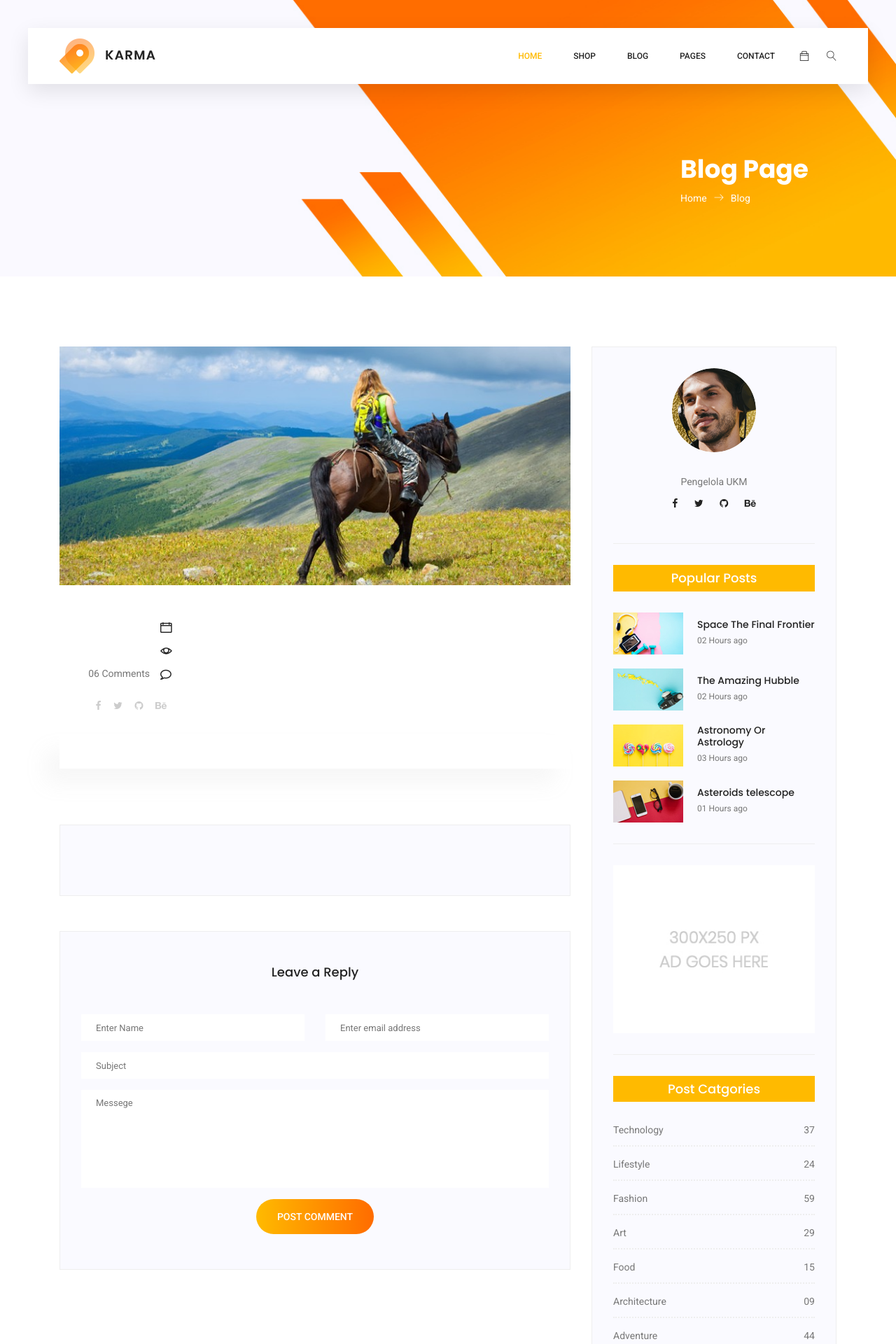
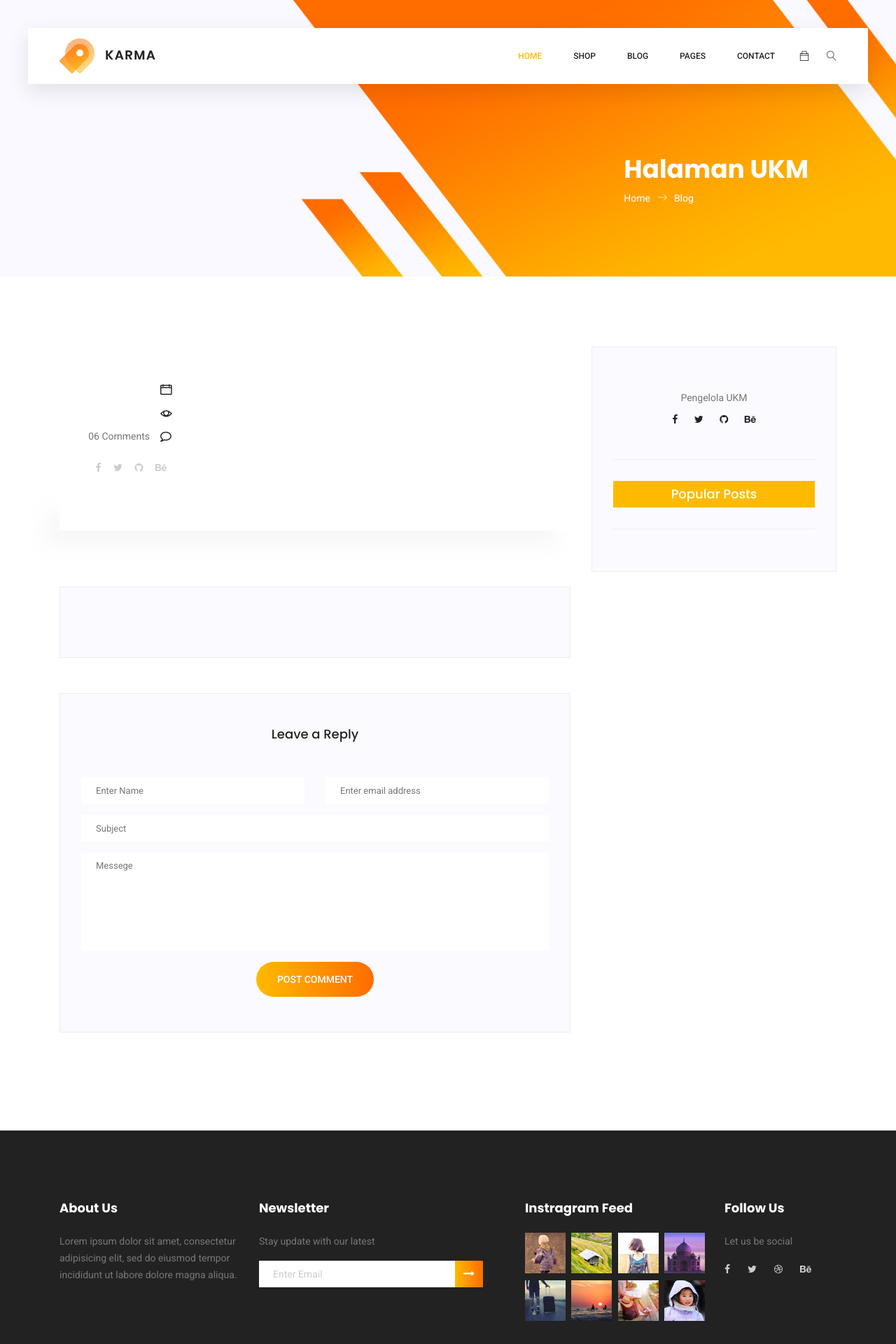
Before and after one commit to alfaben12/Ukm-District, a CodeIgniter app: a page that uses application/modules/ukms/views/detail.php in a window 1280 px wide. Shown: the top 1920 px of the page at 70% size. Run offline with CodeIgniter, Linux system fonts and the light colour scheme; data that the repository does not hold is empty; some libraries are stand-ins or nearby versions.

Commit message:
profile ukm

```diff
--- a/application/modules/ukms/controllers/Ukms.php
+++ b/application/modules/ukms/controllers/Ukms.php
@@ -32,7 +32,7 @@ class Ukms extends MX_Controller {
         );
         $update = $this->ukm->update_table('ukm', $value, 'id', $profileUkm[0]['id']);
 
-        $productUkm = $this->ukm->fetch_table('*','ukm_product','ukm_id = "'.$profileUkm[0]['id'].'"','','','','',TRUE);
+        $productUkm = $this->ukm->fetch_table('*','ukm_product','ukm_id = "'.$profileUkm[0]['id'].'"','sold_count','desc','',5,TRUE);
         $commentUkm = $this->ukm->fetch_table('*','ukm_comment','ukm_id = "'.$profileUkm[0]['id'].'"','','','','',TRUE);
 
         $response = array(
--- a/application/modules/ukms/views/detail.php
+++ b/application/modules/ukms/views/detail.php
@@ -3,7 +3,7 @@
         <div class="container">
             <div class="breadcrumb-banner d-flex flex-wrap align-items-center justify-content-end">
                 <div class="col-first">
-                    <h1>Blog Page</h1>
+                    <h1>Halaman UKM</h1>
                     <nav class="d-flex align-items-center">
                         <a href="index.html">Home<span class="lnr lnr-arrow-right"></span></a>
                         <a href="category.html">Blog</a>
@@ -22,7 +22,6 @@
                     <div class="single-post row">
                         <div class="col-lg-12">
                             <div class="feature-img">
-                                <img class="img-fluid" src="<?= base_url() ?>assets/img/blog/feature-img1.jpg" alt="">
                             </div>
                         </div>
                         <div class="col-lg-3  col-md-3">
@@ -114,7 +113,7 @@
                 <div class="col-lg-4">
                     <div class="blog_right_sidebar">
                         <aside class="single_sidebar_widget author_widget">
-                            <img class="author_img rounded-circle" src="<?= base_url() ?>assets/img/blog/author.png" alt="">
+                            <div id="logo"></div>
                             <h4 id="h4_founder"></h4>
                             <p>Pengelola UKM</p>
                             <div class="social_icon">
@@ -128,131 +127,9 @@
                         </aside>
                         <aside class="single_sidebar_widget popular_post_widget">
                             <h3 class="widget_title">Popular Posts</h3>
-                            <div class="media post_item">
-                                <img src="<?= base_url() ?>assets/img/blog/popular-post/post1.jpg" alt="post">
-                                <div class="media-body">
-                                    <a href="blog-details.html">
-                                        <h3>Space The Final Frontier</h3>
-                                    </a>
-                                    <p>02 Hours ago</p>
-                                </div>
-                            </div>
-                            <div class="media post_item">
-                                <img src="<?= base_url() ?>assets/img/blog/popular-post/post2.jpg" alt="post">
-                                <div class="media-body">
-                                    <a href="blog-details.html">
-                                        <h3>The Amazing Hubble</h3>
-                                    </a>
-                                    <p>02 Hours ago</p>
-                                </div>
-                            </div>
-                            <div class="media post_item">
-                                <img src="<?= base_url() ?>assets/img/blog/popular-post/post3.jpg" alt="post">
-                                <div class="media-body">
-                                    <a href="blog-details.html">
-                                        <h3>Astronomy Or Astrology</h3>
-                                    </a>
-                                    <p>03 Hours ago</p>
-                                </div>
-                            </div>
-                            <div class="media post_item">
-                                <img src="<?= base_url() ?>assets/img/blog/popular-post/post4.jpg" alt="post">
-                                <div class="media-body">
-                                    <a href="blog-details.html">
-                                        <h3>Asteroids telescope</h3>
-                                    </a>
-                                    <p>01 Hours ago</p>
-                                </div>
+                            <div class="product-area">
                             </div>
                             <div class="br"></div>
-                        </aside>
-                        <aside class="single_sidebar_widget ads_widget">
-                            <a href="#"><img class="img-fluid" src="<?= base_url() ?>assets/img/blog/add.jpg" alt=""></a>
-                            <div class="br"></div>
-                        </aside>
-                        <aside class="single_sidebar_widget post_category_widget">
-                            <h4 class="widget_title">Post Catgories</h4>
-                            <ul class="list cat-list">
-                                <li>
-                                    <a href="#" class="d-flex justify-content-between">
-                                        <p>Technology</p>
-                                        <p>37</p>
-                                    </a>
-                                </li>
-                                <li>
-                                    <a href="#" class="d-flex justify-content-between">
-                                        <p>Lifestyle</p>
-                                        <p>24</p>
-                                    </a>
-                                </li>
-                                <li>
-                                    <a href="#" class="d-flex justify-content-between">
-                                        <p>Fashion</p>
-                                        <p>59</p>
-                                    </a>
-                                </li>
-                                <li>
-                                    <a href="#" class="d-flex justify-content-between">
-                                        <p>Art</p>
-                                        <p>29</p>
-                                    </a>
-                                </li>
-                                <li>
-                                    <a href="#" class="d-flex justify-content-between">
-                                        <p>Food</p>
-                                        <p>15</p>
-                                    </a>
-                                </li>
-                                <li>
-                                    <a href="#" class="d-flex justify-content-between">
-                                        <p>Architecture</p>
-                                        <p>09</p>
-                                    </a>
-                                </li>
-                                <li>
-                                    <a href="#" class="d-flex justify-content-between">
-                                        <p>Adventure</p>
-                                        <p>44</p>
-                                    </a>
-                                </li>
-                            </ul>
-                            <div class="br"></div>
-                        </aside>
-                        <aside class="single-sidebar-widget newsletter_widget">
-                            <h4 class="widget_title">Newsletter</h4>
-                            <p>
-                                Here, I focus on a range of items and features that we use in life without
-                                giving them a second thought.
-                            </p>
-                            <div class="form-group d-flex flex-row">
-                                <div class="input-group">
-                                    <div class="input-group-prepend">
-                                        <div class="input-group-text"><i class="fa fa-envelope" aria-hidden="true"></i></div>
-                                    </div>
-                                    <input type="text" class="form-control" id="inlineFormInputGroup" placeholder="Enter email"
-                                        onfocus="this.placeholder = ''" onblur="this.placeholder = 'Enter email'">
-                                </div>
-                                <a href="#" class="bbtns">Subcribe</a>
-                            </div>
-                            <p class="text-bottom">You can unsubscribe at any time</p>
-                            <div class="br"></div>
-                        </aside>
-                        <aside class="single-sidebar-widget tag_cloud_widget">
-                            <h4 class="widget_title">Tag Clouds</h4>
-                            <ul class="list">
-                                <li><a href="#">Technology</a></li>
-                                <li><a href="#">Fashion</a></li>
-                                <li><a href="#">Architecture</a></li>
-                                <li><a href="#">Fashion</a></li>
-                                <li><a href="#">Food</a></li>
-                                <li><a href="#">Technology</a></li>
-                                <li><a href="#">Lifestyle</a></li>
-                                <li><a href="#">Art</a></li>
-                                <li><a href="#">Adventure</a></li>
-                                <li><a href="#">Food</a></li>
-                                <li><a href="#">Lifestyle</a></li>
-                                <li><a href="#">Adventure</a></li>
-                            </ul>
                         </aside>
                     </div>
                 </div>
@@ -286,6 +163,12 @@
                 $("#quotes").text(response.data.profile[0]['quotes']);
                 $("#li_views").text(response.data.profile[0]['views'] + " Views");
 
+                var cover = '<img src="'+ base_url + 'files/profile/' +response.data.profile[0]['logo_cover'] +'" alt="post" width="750" height="350">';
+                $(".feature-img").append(cover).fadeIn(500);
+
+                var cover = '<img src="'+ base_url + 'files/profile/' +response.data.profile[0]['logo'] +'" class="author_img rounded-circle" alt="post" width="120" height="120">';
+                $("#logo").append(cover).fadeIn(500);
+
                 for(var j=0; j < response.data.comment.length; j++) {
                     var comment =
                         '<div class="comment-list">' +
@@ -303,6 +186,21 @@
                         '</div>';
                     $(".comments-area").append(comment).fadeIn(500);
                 }
+
+                for(var k=0; k < response.data.product.length; k++) {
+                    var product =
+                        '<div class="media post_item">'+
+                            '<img src="'+ base_url + 'files/product/' +response.data.product[k]['image'] +'" alt="post" width="100" height="60">'+
+                            '<div class="media-body">'+
+                                '<a href="blog-details.html">'+
+                                    '<h3>'+ response.data.product[k]['name'] +'</h3>'+
+                                '</a>'+
+                                '<p>Harga : '+ response.data.product[k]['price'] +'</p>'+
+                                '<p>Terjual : '+ response.data.product[k]['sold_count'] +'</p>'+
+                            '</div>'+
+                        '</div>';
+                    $(".product-area").append(product).fadeIn(500);
+                }
             }
         });
     });
```
Also changed, not shown: files/product/default.jpg (added), files/profile/default.jpg (added), files/profile/default_cover.jpg (added), 2 other files. Lines whose indentation alone changed are shown as unchanged.
